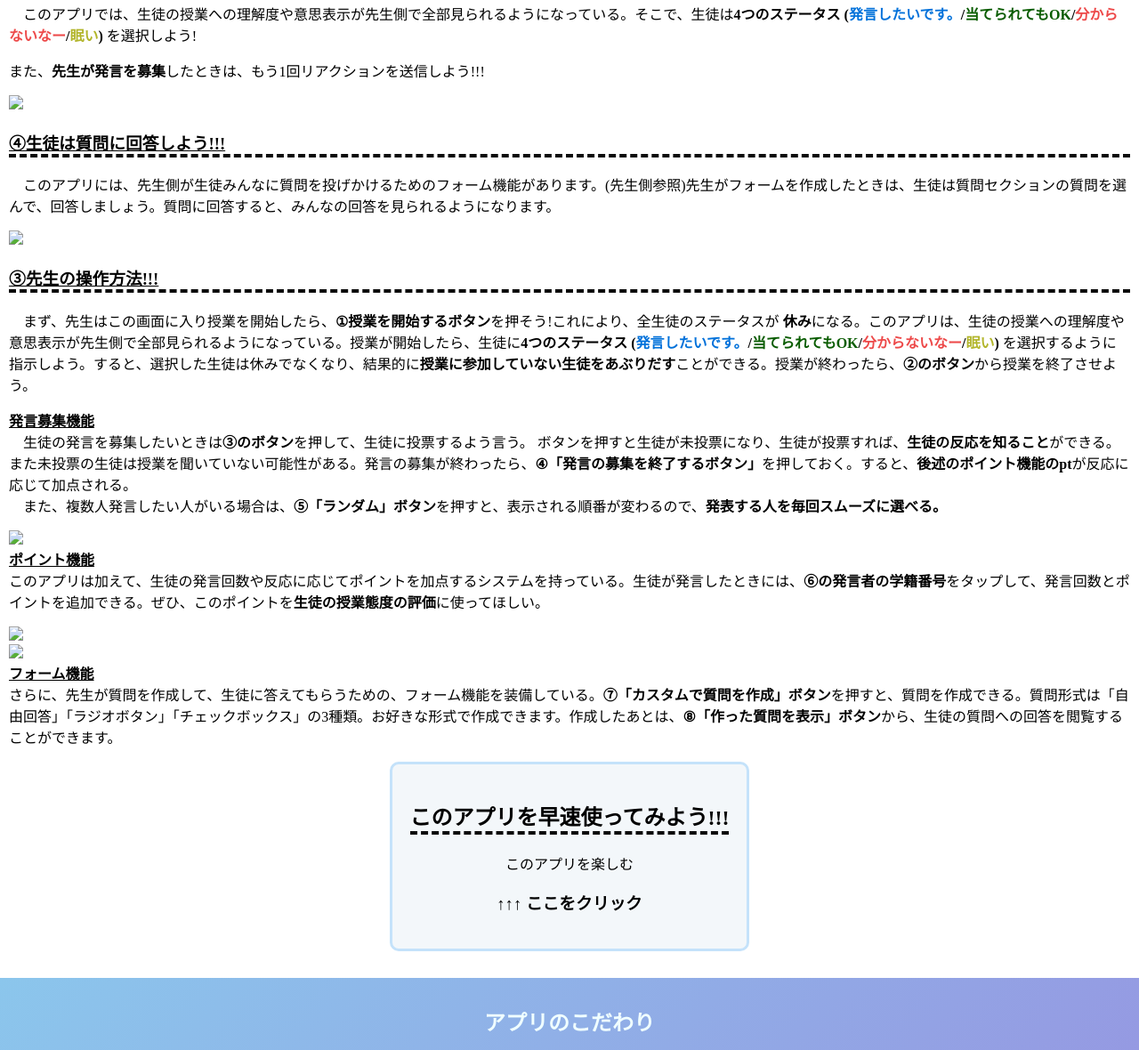
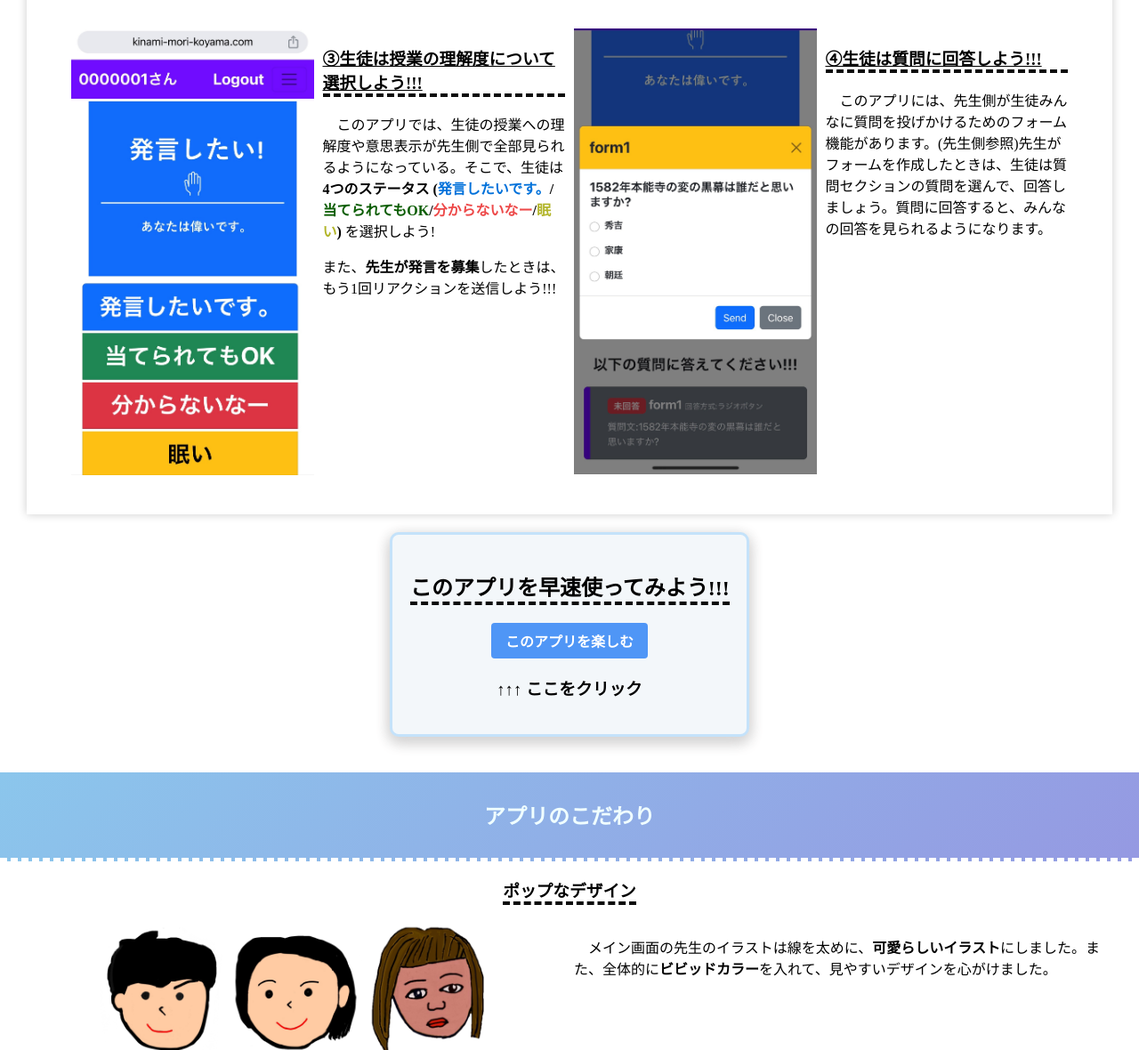
Before and after one commit to TomoyaKinami/templates, a plain HTML site: page template.html in a window 1280 px wide. Shown: the part 1620-2800 px from the top of the page at 89% size. Drawn offline with nearby package versions, Linux system fonts and the light colour scheme; the site is published under a folder, as on GitHub Pages, so addresses that start at the root find nothing.

Commit message:
Add files via upload

```diff
--- a/template.html
+++ b/template.html
@@ -16,8 +16,8 @@
     <!-- ここまでは消さないで -->
     <!-- タイトルは1582のところをアプリ名にしてね-->
     <title>デジタル部log-1582</title>
-    <link href="/template.css" rel="stylesheet" type="text/css" />
-    <link rel="icon" href="/favicon.ico" />
+    <link href="./template.css" rel="stylesheet" type="text/css" />
+    <link rel="icon" href="./favicon.ico" />
   </head>
   <body style="font-family: メイリオ, Hiragino Sans">
     <div
@@ -36,7 +36,7 @@
     >
       <a href="/"
         ><img
-          src="/digital2.png"
+          src="./digital2.png"
           style="height: 15vh; display: inline-block; vertical-align: middle"
         />
 
@@ -101,7 +101,7 @@
         <!-- あとは、基本的な見出しのレイアウトと、このアプリを早速使うのふわふわ浮いてるやつ、を残してくれると嬉しい。あと、左右にmargin30pxを空けてほしい。それ以外はゆるくお願いします。-->
         <!-- class名 gridはレスポンシブデザイン用で、cssの方で決めてある。 https://www.webcreatorbox.com/tech/css-grid-basic-layout をそのまま使って書いたので、これを詳しくは見てもらえると、-->
         <div class="grid" style="margin-left: 30px; margin-right: 30px">
-          <div><img src="/1582_manga.png" width="100%" /></div>
+          <div><img src="./1582_manga.png" width="100%" /></div>
           <div>
             <div style="display: flex; justify-content: left">
               <h3
@@ -186,7 +186,7 @@
         </h3>
         <div style="margin-bottom: 30px">
           <div class="grid2" style="margin-left: 30px; margin-right: 30px">
-            <div><img src="/1582_login.jpg" width="100%" /></div>
+            <div><img src="./1582_login.jpg" width="100%" /></div>
             <div>
               <h3
                 style="
@@ -210,7 +210,7 @@
               <p>先生用ID : teacher(1人分用意)</p>
               <p>password : 12345678(全て共通)</p>
             </div>
-            <div><img src="/1582_home.jpg" width="100%" /></div>
+            <div><img src="./1582_home.jpg" width="100%" /></div>
             <div>
               <h3
                 style="
@@ -241,7 +241,7 @@
             <label class="tab_item2" for="programming">先生側の操作</label>
             <div class="tab_content" id="all_content">
               <div class="grid2" style="margin-left: 10px; margin-right: 10px">
-                <div><img src="/1582_student.jpg" width="100%" /></div>
+                <div><img src="./1582_student.jpg" width="100%" /></div>
                 <div>
                   <h3
                     style="
@@ -267,7 +267,7 @@
                     また、<strong>先生が発言を募集</strong>したときは、もう1回リアクションを送信しよう!!!
                   </p>
                 </div>
-                <div><img src="/1582_quizstudent.png" width="100%" /></div>
+                <div><img src="./1582_quizstudent.png" width="100%" /></div>
                 <div>
                   <h3
                     style="
@@ -286,7 +286,7 @@
             </div>
             <div class="tab_content" id="programming_content">
               <div class="grid3" style="margin-left: 10px; margin-right: 10px">
-                <div><img src="/1582_teacher.png" width="100%" /></div>
+                <div><img src="./1582_teacher.png" width="100%" /></div>
                 <div>
                   <h3
                     style="
@@ -320,7 +320,7 @@
                 </div>
               </div>
               <div class="grid3" style="margin-left: 10px; margin-right: 10px">
-                <div><img src="/1582_point.png" width="100%" /></div>
+                <div><img src="./1582_point.png" width="100%" /></div>
                 <div>
                   <h4 style="margin: 0"><u>ポイント機能</u></h4>
                   <p style="margin-top: 0">
@@ -331,9 +331,9 @@
               <div class="grid3" style="margin-left: 10px; margin-right: 10px">
                 <div class="grid3">
                   <div>
-                    <img src="/1582_quiz.png" width="100%" />
+                    <img src="./1582_quiz.png" width="100%" />
                   </div>
-                  <div><img src="/1582_answer.png" width="100%" /></div>
+                  <div><img src="./1582_answer.png" width="100%" /></div>
                 </div>
                 <div>
                   <h4 style="margin: 0"><u>フォーム機能</u></h4>
@@ -440,9 +440,9 @@
 
         <div class="grid5" style="margin-left: 30px; margin-right: 30px">
           <div style="display: flex; justify-content: center">
-            <img src="/teacher2.PNG" width="25%" />
-            <img src="/teacher3.PNG" width="25%" />
-            <img src="/teacher4.PNG" width="25%" />
+            <img src="./teacher2.PNG" width="25%" />
+            <img src="./teacher3.PNG" width="25%" />
+            <img src="./teacher4.PNG" width="25%" />
           </div>
           <div>
             <p>
```
